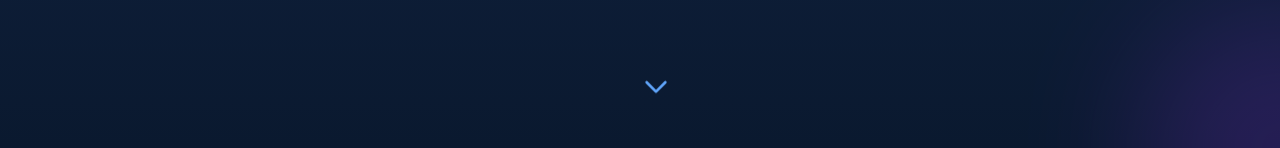
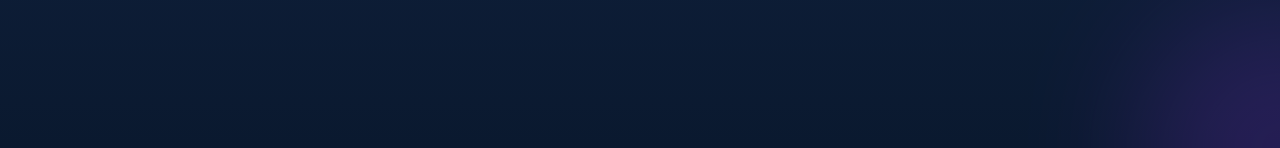
Before and after one commit to Asraaruddin/portfolio, a React (Create React App) app: page / in a window 1280 px wide. Shown: the part 652-800 px from the top of the page. Built offline with nearby package versions, Linux system fonts and the light colour scheme.

Commit message:
updated hero-section

```diff
--- a/src/components/herosection.jsx
+++ b/src/components/herosection.jsx
@@ -124,23 +124,8 @@ function HeroSection() {
         </motion.div>
       </div>
 
-      {/* Scroll down indicator */}
-      <a
-        href="#about"
-        className="absolute bottom-10 left-1/2 transform -translate-x-1/2 text-blue-400 animate-bounce"
-        aria-label="Scroll down to About section"
-      >
-        <svg
-          className="w-8 h-8"
-          fill="none"
-          stroke="currentColor"
-          strokeWidth={2}
-          viewBox="0 0 24 24"
-          xmlns="http://www.w3.org/2000/svg"
-        >
-          <path strokeLinecap="round" strokeLinejoin="round" d="M19 9l-7 7-7-7" />
-        </svg>
-      </a>
+
+
     </section>
   );
 }
```
